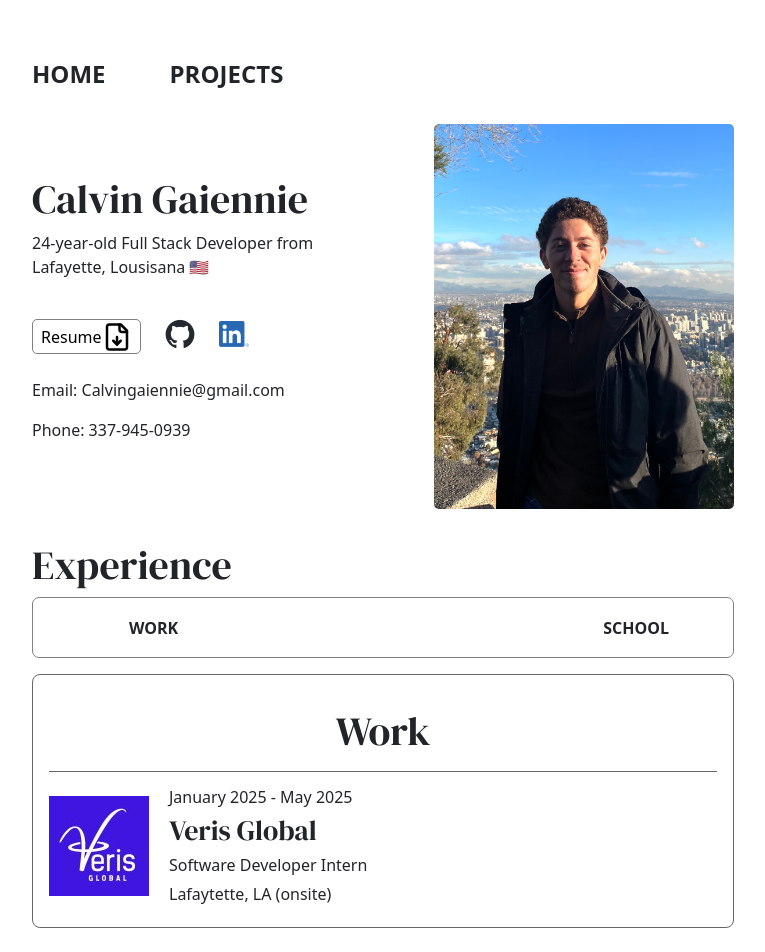
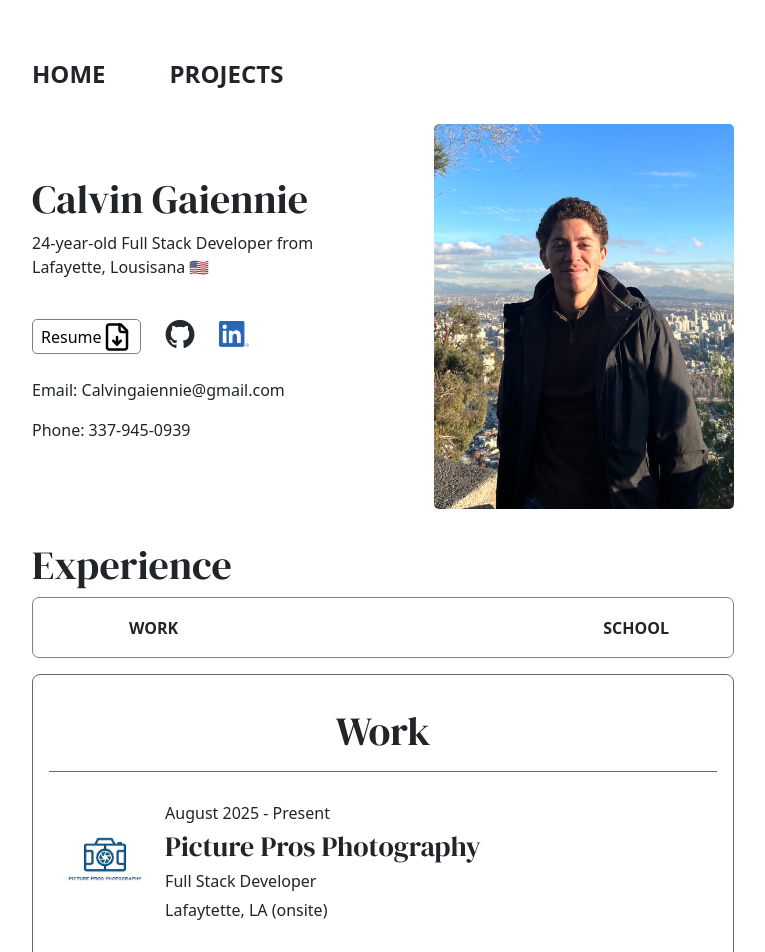
Before and after one commit to CalvinGaiennie/portfolio-vite, a React (Vite) app: page / in a window 1280 px wide. Shown: the top 952 px of the page, without its empty margins (257-1022 px from the left). Built offline with nearby package versions, Linux system fonts and the light colour scheme.

Commit message:
flight content updates

```diff
--- a/src/components/EventCard.module.css
+++ b/src/components/EventCard.module.css
@@ -1,6 +1,7 @@
 .eventCard {
   display: flex;
   align-items: center;
+  padding: 1rem;
 }
 
 .eventCardText * {
--- a/src/components/Work.jsx
+++ b/src/components/Work.jsx
@@ -7,6 +7,14 @@ function Work() {
       <Timeline
         title="Work"
         content={
+          <>
+            <EventCard
+              position={"Full Stack Developer"}
+              institution={"Picture Pros Photography"}
+              location={"Lafaytette, LA (onsite)"}
+              time={"August 2025 - Present"}
+              logo="/imgs/images.png"
+            />
             <EventCard
               position={"Software Developer Intern"}
               institution={"Veris Global"}
@@ -14,6 +22,7 @@ function Work() {
               time={"January 2025 - May 2025"}
               logo="/imgs/veris_global_logo.jpeg"
             />
+          </>
         }
       />
     </div>
```
Also changed, not shown: public/imgs/images.png (added), 1 other file (tests, documents, lock files or other folders). Lines whose indentation alone changed are shown as unchanged.
